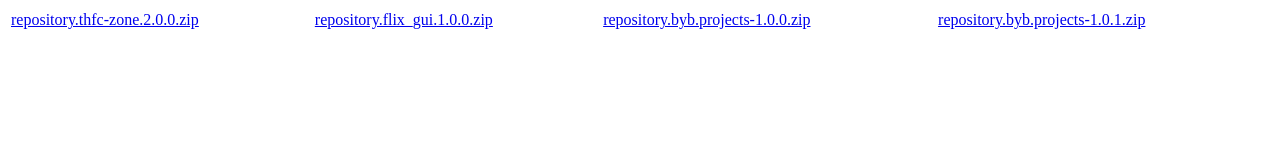
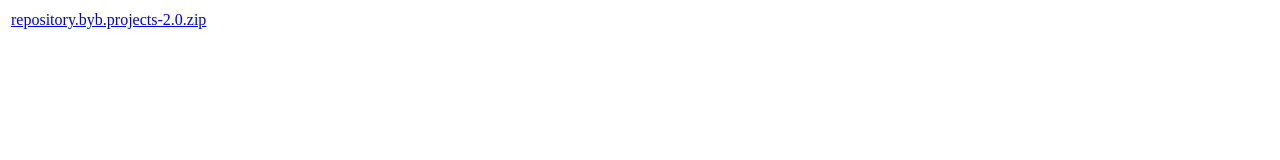
Before and after one commit to bigyidbuilds/bigyidbuilds.github.io, a plain HTML site: page index.html in a window 1280 px wide. Drawn offline with Linux system fonts and the light colour scheme.

Commit message:
clean up

```diff
--- a/index.html
+++ b/index.html
@@ -1,7 +1,4 @@
 <table style="width:100%">
 <tr>
-	<td><a href="repository.thfc-zone.2.0.0.zip">repository.thfc-zone.2.0.0.zip</a></td>
-	<td><a href="repository.flix_gui.1.0.0.zip">repository.flix_gui.1.0.0.zip</a></td>
-	<td><a href="repository.byb.projects-1.0.0.zip">repository.byb.projects-1.0.0.zip</a></td>
-	<td><a href="repository.byb.projects-1.0.1.zip">repository.byb.projects-1.0.1.zip</a></td>
+	<td><a href="repository.byb.projects-2.0.zip">repository.byb.projects-2.0.zip</a></td>
 </tr>
```
Also changed, not shown: 5 other files.
